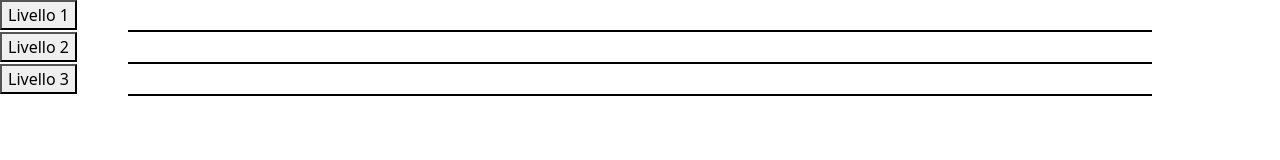
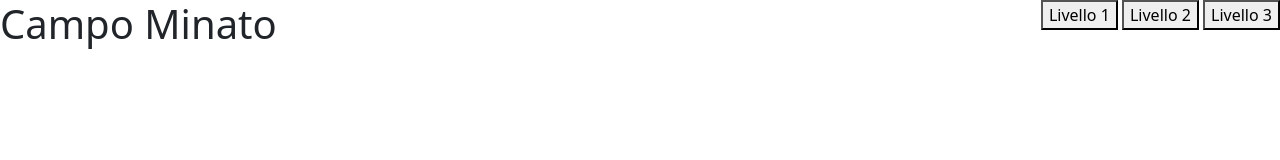
Before and after one commit to Maino24/js-campominato-grid, a plain HTML site: page index.html in a window 1280 px wide. Drawn offline with nearby package versions, Linux system fonts and the light colour scheme.

Commit message:
inerito titolo

```diff
--- a/css/style.css
+++ b/css/style.css
@@ -1,3 +1,8 @@
+.main{
+    justify-content: space-between;
+    vertical-align: middle;
+}
+
 #griglia{
    display: flex;
    margin: auto;
--- a/index.html
+++ b/index.html
@@ -8,24 +8,19 @@
     <link href="https://cdn.jsdelivr.net/npm/bootstrap@5.2.2/dist/css/bootstrap.min.css" rel="stylesheet" integrity="sha384-Zenh87qX5JnK2Jl0vWa8Ck2rdkQ2Bzep5IDxbcnCeuOxjzrPF/et3URy9Bv1WTRi" crossorigin="anonymous">
     <title>Document</title>
 </head>
-<body>
+<body class="d-flex main">
 
+
+    <h1 id="titolo">Campo Minato</h1>
     <div>
+
         <button id="generaLivelloUno">Livello 1</button>
+        <button id="generaLivelloDue">Livello 2</button>
+        <button id="generaLivelloTre">Livello 3</button>
+
+
+    </div>
         <div id="griglia">
-        </div>
-    </div>
-
-    <div>
-        <button id="generaLivelloDue">Livello 2</button>
-        <div id="griglia">
-        </div>
-    </div>
-
-    <div>
-        <button id="generaLivelloTre">Livello 3</button>
-        <div id="griglia">
-        </div>
     </div>
 
     <script src="https://cdn.jsdelivr.net/npm/bootstrap@5.2.2/dist/js/bootstrap.bundle.min.js" integrity="sha384-OERcA2EqjJCMA+/3y+gxIOqMEjwtxJY7qPCqsdltbNJuaOe923+mo//f6V8Qbsw3" crossorigin="anonymous"></script>
--- a/main.js
+++ b/main.js
@@ -1,3 +1,6 @@
+document.getElementById(`griglia`).style.display = "none";
+
+
 /* PRIMO LIVELLO*/
 document.getElementById(`generaLivelloUno`).onclick = function() {genera()}
 
@@ -5,7 +8,8 @@ function genera(){
     document.getElementById(`generaLivelloUno`).style.display = "none";
     document.getElementById(`generaLivelloDue`).style.display = "none";
     document.getElementById(`generaLivelloTre`).style.display = "none";
-
+    document.getElementById(`titolo`).style.display = "none";
+    document.getElementById(`griglia`).style.display = "flex";
 let griglia = document.getElementById(`griglia`);
 
 //console.log(griglia)
```
